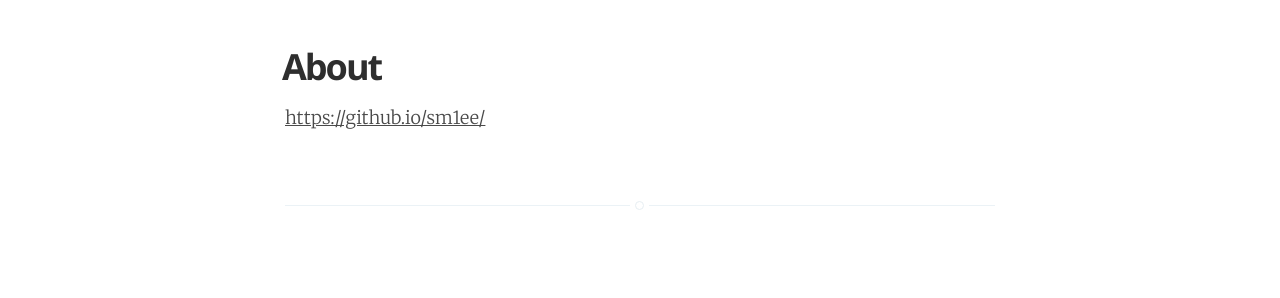
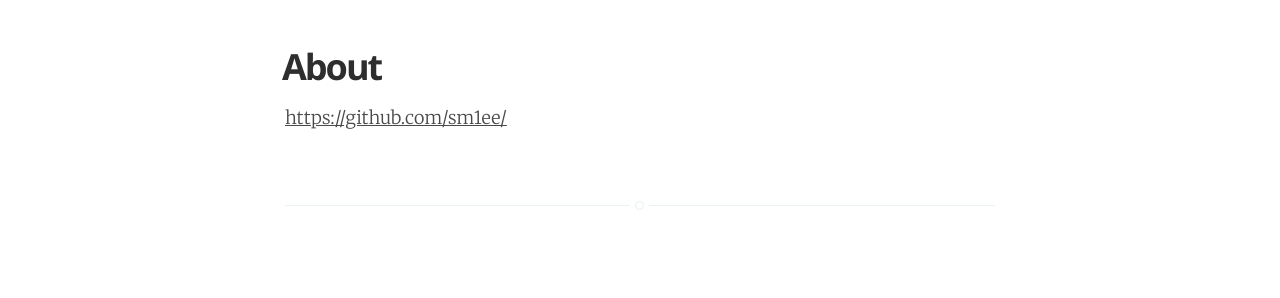
Before and after one commit to sm1ee/sm1ee.github.io, a Jekyll site: the page built from about/index.md, in a window 1280 px wide. Shown: the part 132-430 px from the top of the page. Built offline with Jekyll 4.4.1, drawn with Linux system fonts in a browser that asks for light colours; nearby versions of some CDN libraries.

Commit message:
Edit about

```diff
--- a/about/index.md
+++ b/about/index.md
@@ -6,4 +6,4 @@ logo: 'assets/images/ghost.png'
 current: about
 ---
 
-<https://github.io/sm1ee/>
+<https://github.com/sm1ee/>
```
